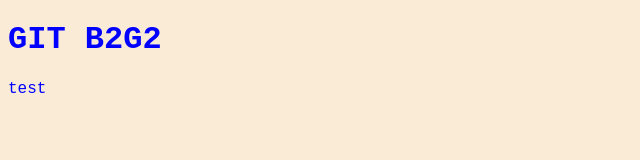
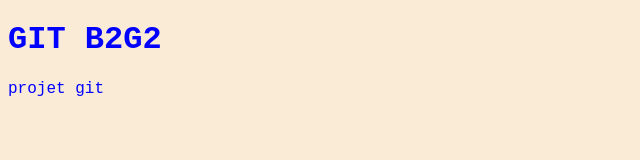
Before and after one commit to CamEsp01/B2G2-start-project, a plain HTML site: page index.html in a window 1280 px wide. Shown: the full height of the page, 0-640 px from the left. Drawn offline with Linux system fonts and the light colour scheme.

Commit message:
modfication project

```diff
--- a/index.html
+++ b/index.html
@@ -10,6 +10,6 @@
 </head>
 <body>
     <h1>GIT B2G2</h1>
-    <p>test</p>
+    <p>projet git</p>
 </body>
 </html>
```
Also changed, not shown: 1 other file.
